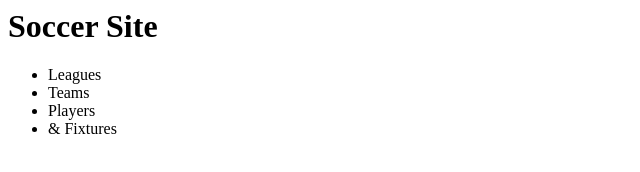
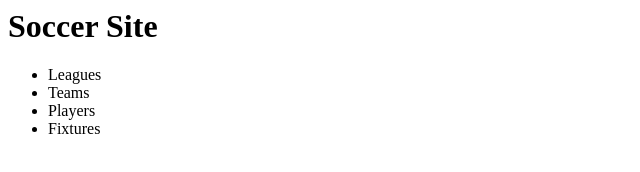
Before and after one commit to arondius/soccer-site, a plain HTML site: page index.html in a window 1280 px wide. Shown: the full height of the page, 0-640 px from the left. Drawn offline with Linux system fonts and the light colour scheme.

Commit message:
&amp; weggehaald

```diff
--- a/index.html
+++ b/index.html
@@ -10,7 +10,7 @@
     <li>Leagues</li>
     <li>Teams</li>
     <li>Players</li>
-    <li>&amp; Fixtures</li>
+    <li>Fixtures</li>
   </ul>
 </body>
 
```
